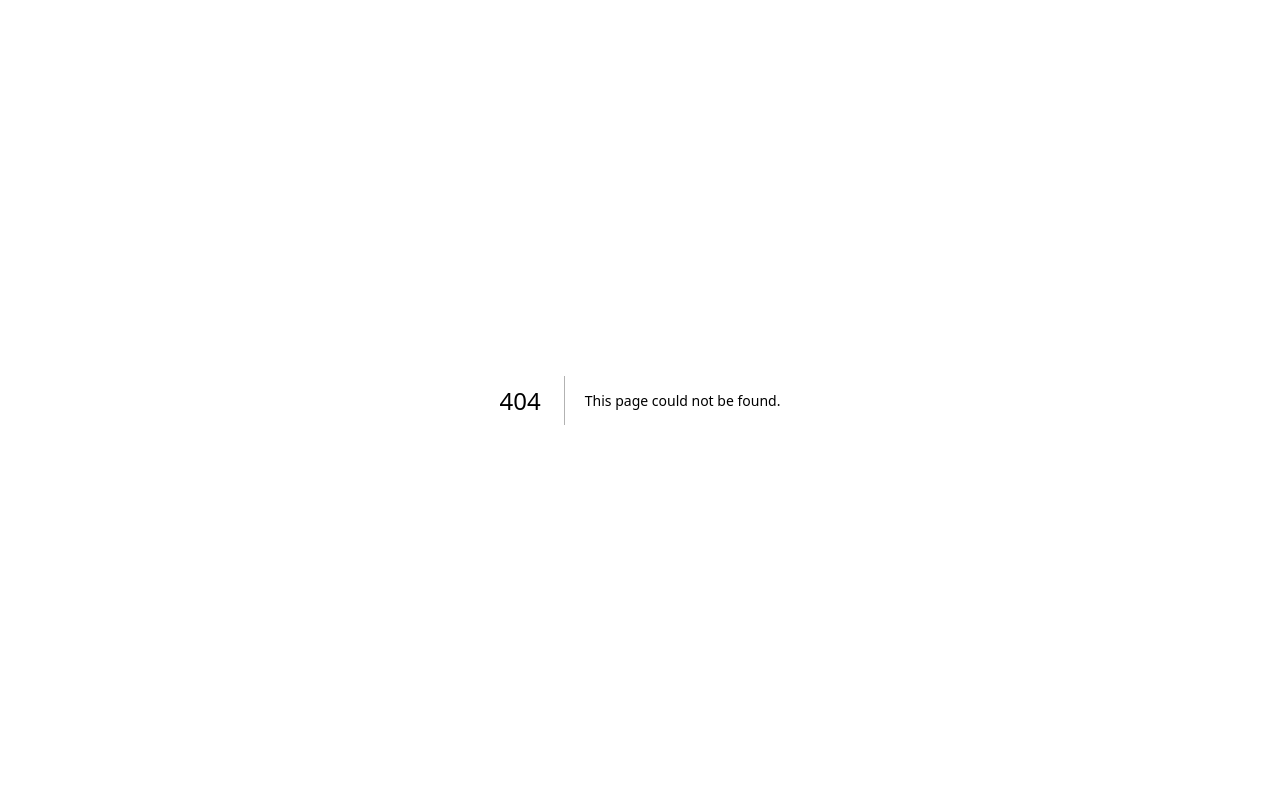
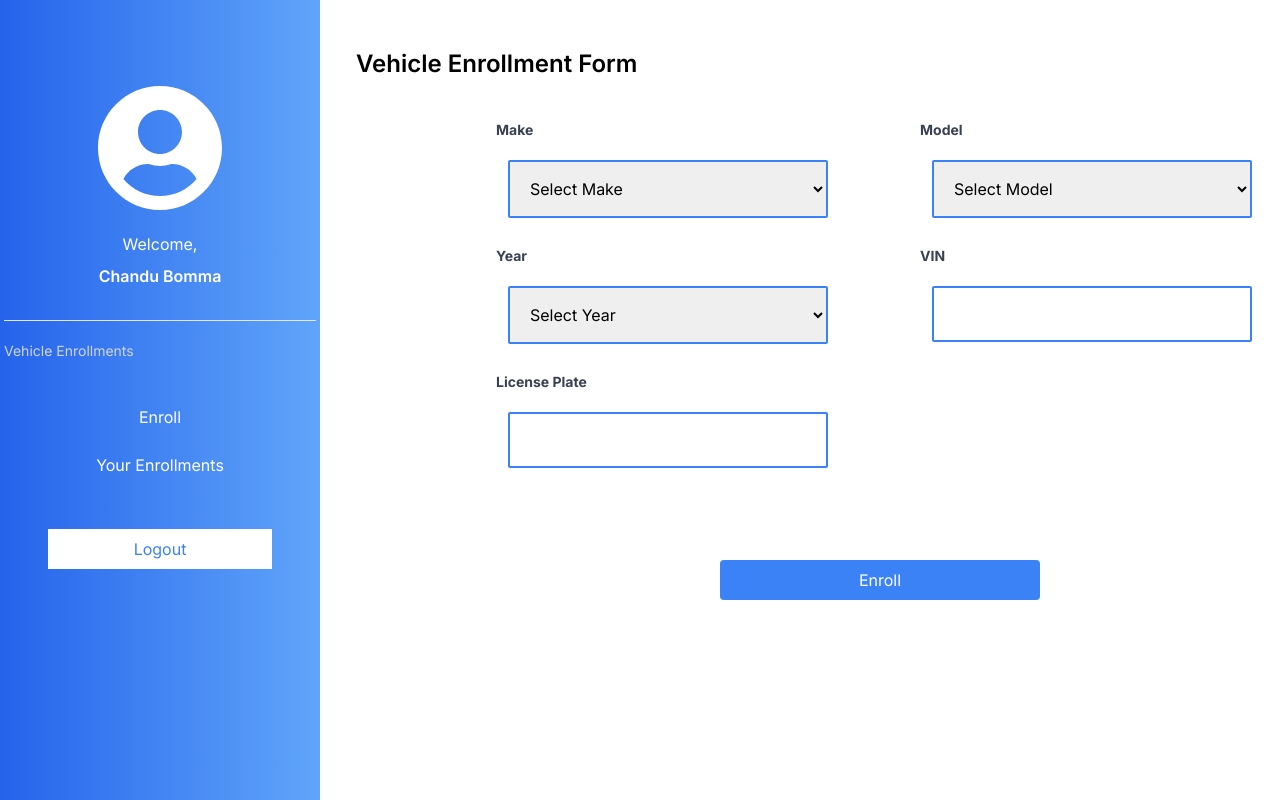
Before and after one commit to chandubomma/motorq, a Next.js app: page /customer in a window 1280 px wide. Before the commit this address had no page. Built offline with nearby package versions, Linux system fonts and the light colour scheme.

Commit message:
added - customer page.

```diff
--- /dev/null
+++ b/src/app/customer/page.js
@@ -0,0 +1,30 @@
+import EnrollmentForm from "@/components/EnrollmentForm"
+
+const page = () => {
+    const makeOptions=[
+        { id: 'M1', name: 'BMW' },
+        { id: 'M2', name: 'Ford' },
+    ];
+    const modelOptions=[
+        { id: 'O1', makeId: 'M1', name: 'X5' },
+        { id: 'O2', makeId: 'M1', name: '3 Series' },
+        { id: 'O3', makeId: 'M2', name: 'Mustang' },
+        { id: 'O4', makeId: 'M2', name: 'Focus' },
+    ];
+    const yearOptions=[
+        { id: '1', makeId: 'M1', modelId: 'O1', year: '2022' },
+        { id: '2', makeId: 'M1', modelId: 'O1', year: '2021' },
+        { id: '3', makeId: 'M1', modelId: 'O2', year: '2022' },
+        { id: '4', makeId: 'M2', modelId: 'O3', year: '2022' },
+        { id: '5', makeId: 'M2', modelId: 'O4', year: '2021' },
+    ];
+  return (
+    <div>
+      <div className="w-full">
+        <EnrollmentForm modelOptions={modelOptions} makeOptions={makeOptions} yearOptions={yearOptions}/>
+      </div>
+    </div>
+  )
+}
+
+export default page
```
